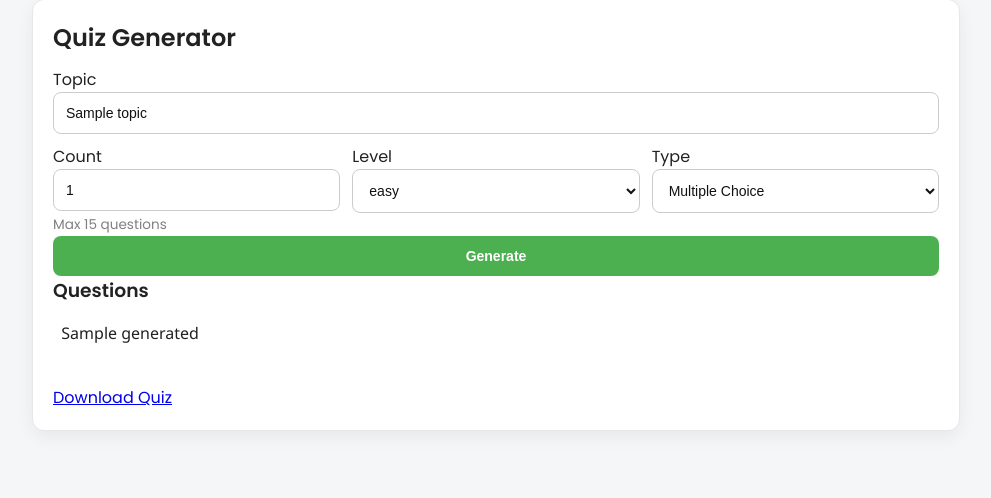
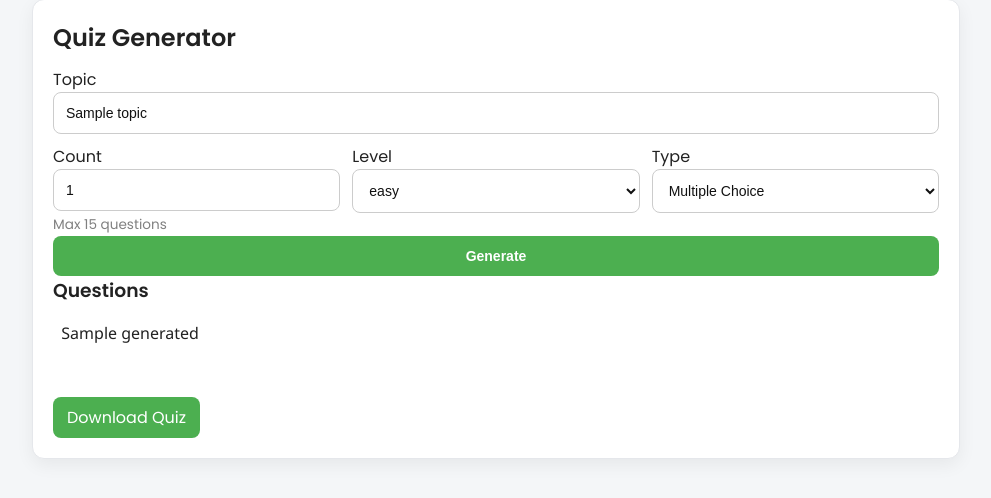
Before and after one commit to Arham-Begani/Study_buddy, a Flask app: template templates/quiz.html in a window 1280 px wide. Shown: the part 91-589 px from the top of the page, without its empty margins (144-1135 px from the left). Run offline with Flask 3, Linux system fonts and the light colour scheme; the template is opened without the code that fills it: most values are stand-ins (such as "Sample title", 1, 10 or a date in 2020).

Commit message:
Styled the download btn

```diff
--- a/static/style.css
+++ b/static/style.css
@@ -95,6 +95,20 @@ main {
   padding: 20px;
   box-shadow: 0 6px 18px rgba(0,0,0,.06);
   animation: fadeIn 0.8s ease-in-out;
+}
+
+.download-btn {
+  display:inline-block;
+  margin-top:12px;
+  padding:8px 14px;
+  background:var(--accent);
+  color:#fff;
+  border-radius:8px;
+  text-decoration:none;
+  font-weight:500;
+}
+.download-btn:hover {
+  background:#3e9c45;
 }
 
 @keyframes fadeIn { /* This thing is soo goated */
```
